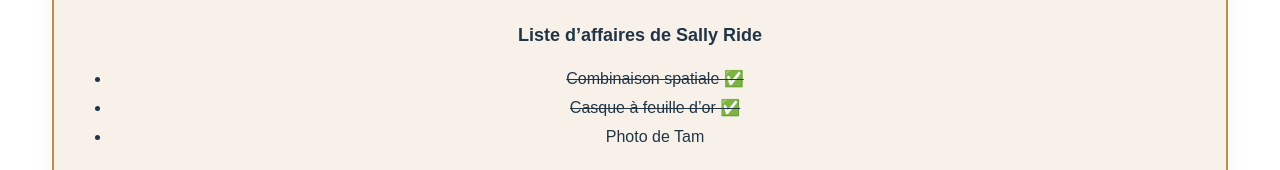
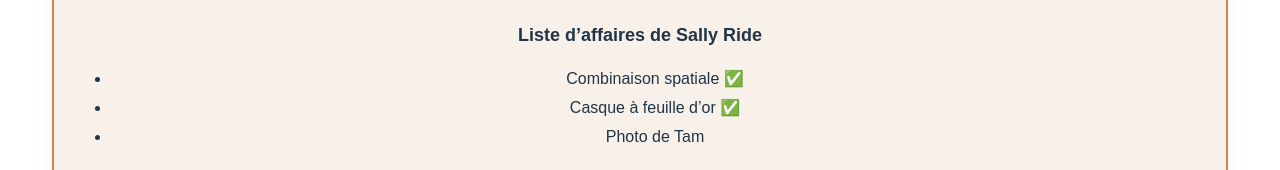
Before and after one commit to Patience-Kori1/auto-traning-react, a React (Vite) app: page / in a window 1280 px wide. Shown: the part 278-448 px from the top of the page. Built offline with nearby package versions, Linux system fonts and the light colour scheme.

Commit message:
feat(conditional-rendering): implement conditional rendering using logical && operator - Used && operator directly inside JSX - Conditionally added ✅ symbol without else branch - Concise and optimized implementation for simple condition

```diff
--- a/src/components/2_Describing_UI/6_Affichage_Conditionnel.jsx
+++ b/src/components/2_Describing_UI/6_Affichage_Conditionnel.jsx
@@ -20,15 +20,23 @@ function Item({ name, isPacked }) {
     //     </li>
     // )
 
+    // 4. Rendu avec balisages conditionnels imbriqués en utilisant le ternaire
+
+    // return (
+    //     <li className="item">
+    //         {isPacked ? (
+    //             <del>
+    //             {name + ' ✅'}
+    //             </del>
+    //         ) : (
+    //             name
+    //         )}
+    //     </li>
+    // );
+
     return (
         <li className="item">
-            {isPacked ? (
-                <del>
-                {name + ' ✅'}
-                </del>
-            ) : (
-                name
-            )}
+            {name} {isPacked && '✅'}
         </li>
     );
 }
```
